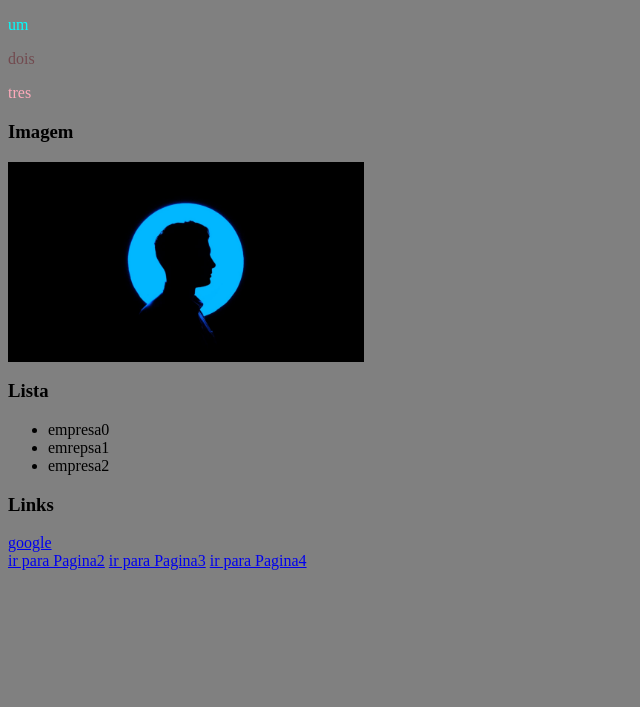
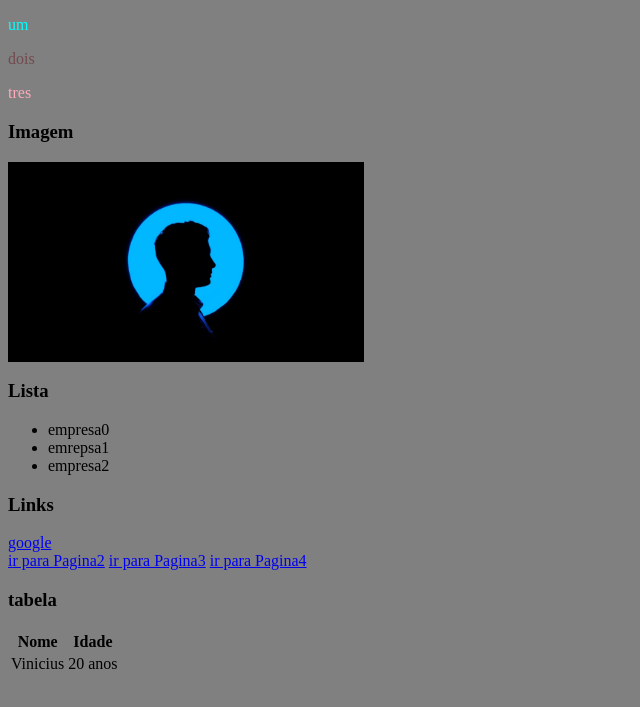
Before and after one commit to Vinicius-pinh/New-site-2025, a plain HTML site: page index.html in a window 1280 px wide. Shown: the part 91-798 px from the top of the page, without its empty margins (0-640 px from the left). Drawn offline with Linux system fonts and the light colour scheme.

Commit message:
Update index.html

```diff
--- a/index.html
+++ b/index.html
@@ -25,6 +25,22 @@
         <a href="pagina3.html">ir para Pagina3</a>
         <a href="pagina4.html">ir para Pagina4</a>
 
+        <h3>tabela</h3>
+        <table>
+            <thead>
+                <tr>
+                    <th>Nome</th>
+                    <th>Idade</th>
+                </tr>
+                <tbody>
+                    <tr>
+                        <td>Vinicius</td>
+                        <td>20 anos</td>
+                    </tr>
+                </tbody>
+            </thead>
+        </table>
+
 
 
     </body>
```
